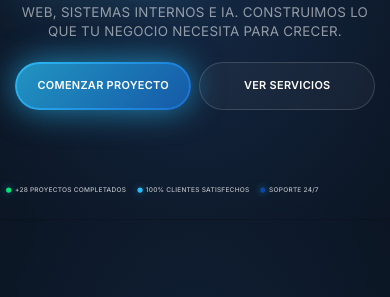
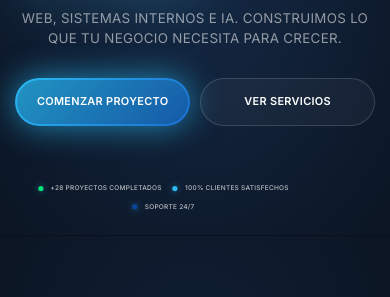
Before and after one commit to Santucho12/BlueDev, a website: page index.html in a window 390 px wide. Shown: the part 298-595 px from the top of the page. Drawn offline with Linux system fonts and the light colour scheme.

Commit message:
primer commit

```diff
--- a/style/home.css
+++ b/style/home.css
@@ -554,7 +554,7 @@
   .hero-badge {
     font-size: 0.72rem;
     padding: 0.4rem 0.8rem;
-    margin-bottom: 1rem;
+    margin-bottom: 1.45rem;
     text-align: center;
   }
 
@@ -562,7 +562,7 @@
     font-size: clamp(2rem, 8.3vw, 2.5rem) !important;
     line-height: 1.08 !important;
     letter-spacing: -0.02em;
-    margin-bottom: 0.9rem;
+    margin-bottom: 1.3rem;
     padding: 0 4px;
   }
 
@@ -574,7 +574,7 @@
   .hero-subtitle {
     font-size: 1rem;
     line-height: 1.45;
-    margin-bottom: 1.4rem !important;
+    margin-bottom: 2.05rem !important;
     padding: 0 4px;
   }
 
@@ -602,8 +602,8 @@
     width: 100%;
     max-width: 360px;
     margin: 0 auto;
-    margin-top: 0.2rem;
-    gap: 0.5rem;
+    margin-top: 0.9rem;
+    gap: 0.65rem;
   }
 
   .hero-buttons .btn {
@@ -620,10 +620,19 @@
 
   .feature-bar {
     justify-content: center;
-    padding: 0.7rem 5%;
-    gap: 0.4rem;
-    font-size: 0.55rem;
+    padding: 0.58rem 4.5%;
+    gap: 0.3rem;
+    font-size: 0.5rem;
     bottom: 8px;
+  }
+
+  .feature-bar span {
+    gap: 0.3rem;
+  }
+
+  .feature-dot {
+    width: 5px;
+    height: 5px;
   }
 }
 
```
